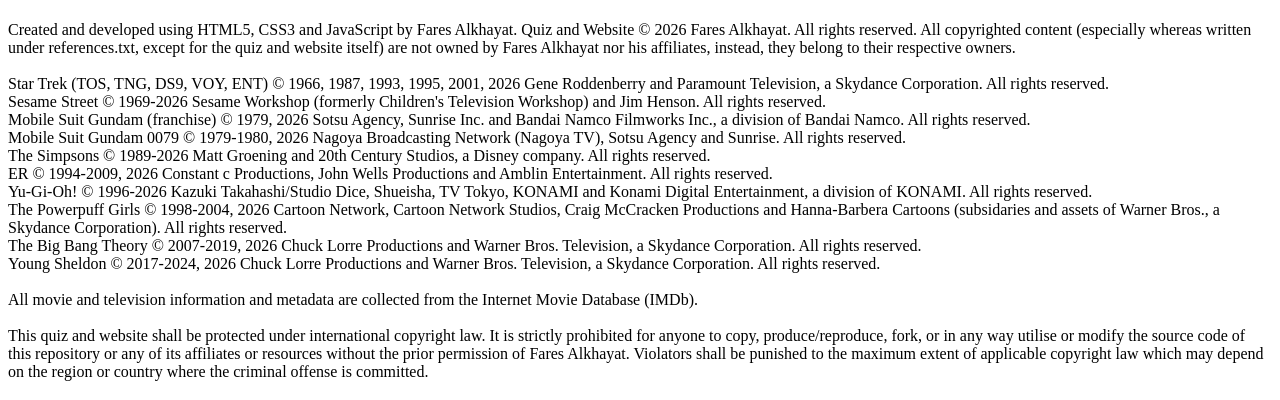
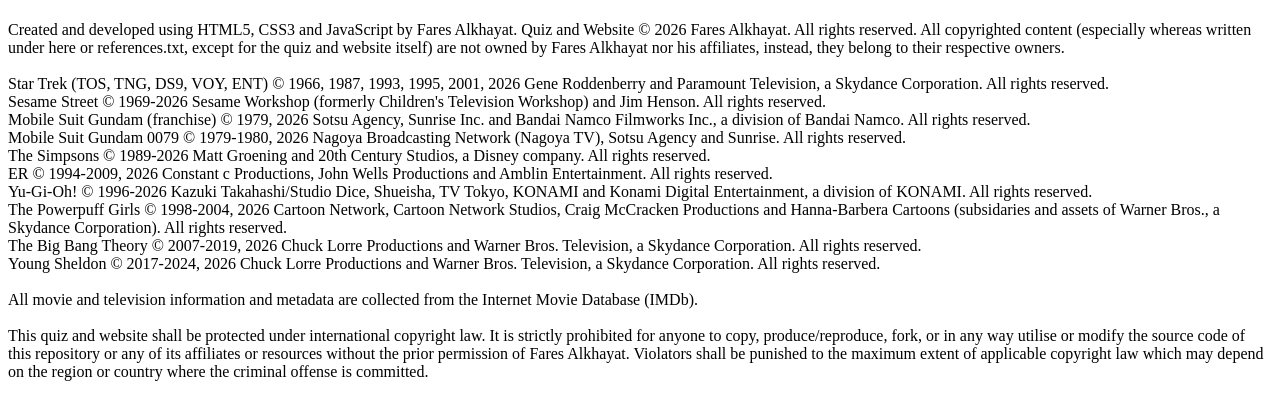
Before and after one commit to fares-alkhayat/super-quiz, a plain HTML site: page copyright-references.html in a window 1280 px wide. Shown: the part 59-459 px from the top of the page. Drawn offline with Linux system fonts and the light colour scheme.

Commit message:
major changes + fixes

```diff
--- a/copyright-references.html
+++ b/copyright-references.html
@@ -8,7 +8,7 @@
 <body>
     <h1>Copyright and Acknowledgements</h1>
     <p>
-        Created and developed using HTML5, CSS3 and JavaScript by Fares Alkhayat. Quiz and Website © 2026 Fares Alkhayat. All rights reserved. All copyrighted content (especially whereas written under references.txt, except for the quiz and website itself) are not owned by Fares Alkhayat nor his affiliates, instead, they belong to their respective owners.
+        Created and developed using HTML5, CSS3 and JavaScript by Fares Alkhayat. Quiz and Website © 2026 Fares Alkhayat. All rights reserved. All copyrighted content (especially whereas written under here or references.txt, except for the quiz and website itself) are not owned by Fares Alkhayat nor his affiliates, instead, they belong to their respective owners.
         <br>
         <br>Star Trek (TOS, TNG, DS9, VOY, ENT) © 1966, 1987, 1993, 1995, 2001, 2026 Gene Roddenberry and Paramount Television, a Skydance Corporation. All rights reserved.
         <br>Sesame Street © 1969-2026 Sesame Workshop (formerly Children's Television Workshop) and Jim Henson. All rights reserved.
```
Also changed, not shown: README.md.
